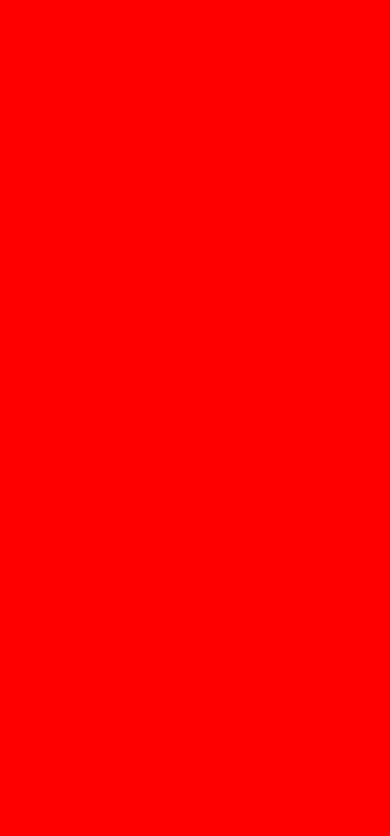
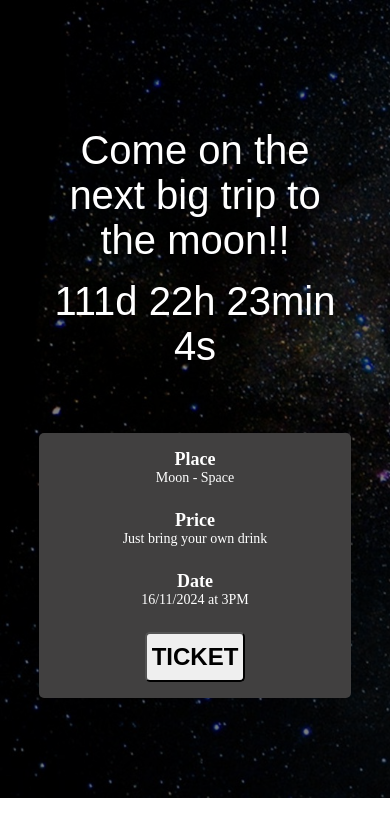
Before and after one commit to Julia-slvbrg/trip-to-the-moon, a website built with Parcel: page src/index.html in a window 390 px wide. Built offline with nearby package versions, Linux system fonts and the light colour scheme; a web font is replaced by a local one.

Commit message:
chore: hero implemeted, media queries for the hero also implemented

```diff
--- a/package.json
+++ b/package.json
@@ -20,6 +20,7 @@
   "homepage": "https://github.com/Julia-slvbrg/trip-to-the-moon#readme",
   "devDependencies": {
     "@parcel/transformer-sass": "^2.8.0",
-    "parcel": "^2.8.0"
+    "parcel": "^2.8.0",
+    "sharp": "^0.31.3"
   }
 }
--- a/src/index.html
+++ b/src/index.html
@@ -3,10 +3,44 @@
 <head>
     <meta charset="UTF-8">
     <meta name="viewport" content="width=device-width, initial-scale=1.0">
-    <title>Document</title>
+    <title>Trip to the moon</title>
     <link rel="stylesheet" href="styles/main.scss">
+    <link rel="preconnect" href="https://fonts.googleapis.com">
+    <link rel="preconnect" href="https://fonts.gstatic.com" crossorigin>
+    <link href="https://fonts.googleapis.com/css2?family=Jersey+25&family=Platypi:ital,wght@0,300..800;1,300..800&display=swap" rel="stylesheet">
 </head>
 <body>
+    <header class="hero">
+        <div class="container">
+            <div class="hero__text title">
+                <p>
+                    Come on the next big trip to the moon!!
+                </p>
+
+                <p>111d 22h 23min 4s</p>
+            </div>
+
+            <div class="info-container text">
+                <ul class="info-container__list">
+                    <li class="info-container__list__item">
+                        <b>Place</b>
+                        Moon - Space
+                    </li>
+                    <li class="info-container__list__item">
+                        <b>Price</b>
+                        Just bring your own drink
+                    </li>
+                    <li class="info-container__list__item">
+                        <b>Date</b>
+                        16/11/2024 at 3PM
+                    </li>
+                </ul>
+                <button class="button">
+                    <a href="#" class="title">TICKET</a>
+                </button>
+            </div>
+        </div>
+    </header>
 
 </body>
 </html>
--- /dev/null
+++ b/src/styles/_hero.scss
@@ -0,0 +1,32 @@
+.hero{
+    background-image: url(./../images/space-landscape.jpg);
+    background-size: cover;
+    background-repeat: no-repeat;
+    padding-top: 64px;
+    padding-bottom: 100px;
+    position: relative;
+
+    .container{
+        position: relative;
+    }
+
+    &::before{
+        top: 0;
+        left: 0;
+        width: 100%;
+        height: 100%;
+        background-color: #000;
+        content: '';
+        opacity: .5;
+        position: absolute;
+    }
+
+    &__text{
+        margin: 64px 0;
+        text-align: center;
+
+        p{
+            margin: 16px 0;
+        }
+    }
+}
--- /dev/null
+++ b/src/styles/components/_button.scss
@@ -0,0 +1,26 @@
+.button{
+    max-width: 110px;
+    width: 100%;
+    height: 50px;
+    font-size: 18px;
+    border-radius: 5px;
+    cursor: pointer;
+
+    a{
+        width: 100%;
+        color: #000;
+        text-decoration: none;
+        font-size: 24px;
+        font-weight: 700;
+    }
+
+    &:active{
+        background-color: #ccc;
+        transform: scale(1.1);
+        transition: all ease .5s;
+    }
+
+    @media(max-width: 640px){
+        width: 100px;
+    }
+}
--- /dev/null
+++ b/src/styles/components/_info-container.scss
@@ -0,0 +1,42 @@
+.info-container{
+    padding: 16px 24px;
+    display: flex;
+    justify-content: space-between;
+    background-color: #414040;
+    border-radius: 5px;
+
+    &__list{
+        display: flex;
+        gap: 40px;
+
+        &__item{
+           display: flex;
+           flex-direction: column;
+           font-size: 14px;
+
+            b{
+                display: block;
+                font-size: 18px;
+            }
+        }
+    }
+
+    @media(max-width: 1024px){
+        &__list{
+            gap: 15px;
+        }
+    }
+
+    @media(max-width: 640px){
+        display: block;
+        text-align: center;
+
+        &__list{
+            display: block;
+
+            &__item{
+                margin-bottom: 24px;
+            }
+        }
+    }
+}
--- a/src/styles/main.scss
+++ b/src/styles/main.scss
@@ -1,3 +1,42 @@
-body{
-    background-color: red;
+@use 'hero';
+@use './components/info-container';
+@use './components/button';
+
+*{
+    padding: 0;
+    margin: 0;
+    box-sizing: border-box;
+    color: #fff;
+    list-style-type: none;
 }
+
+.title{
+    font-family: "Jersey 25", sans-serif;
+    font-size: 56px;
+
+    @media(max-width: 1024px){
+        font-size: 45px;
+    }
+
+    @media(max-width: 640px){
+        font-size: 40px;
+    }
+}
+
+.text{
+    font-family: "Platypi", serif;
+}
+
+.container{
+    max-width: 960px;
+    width: 100%;
+    margin: 0 auto;
+
+    @media(max-width: 1024px){
+        max-width: 90%;
+    }
+
+    @media(max-width: 640px){
+        max-width: 80%;
+    }
+}
```
Also changed, not shown: 1 other file.
